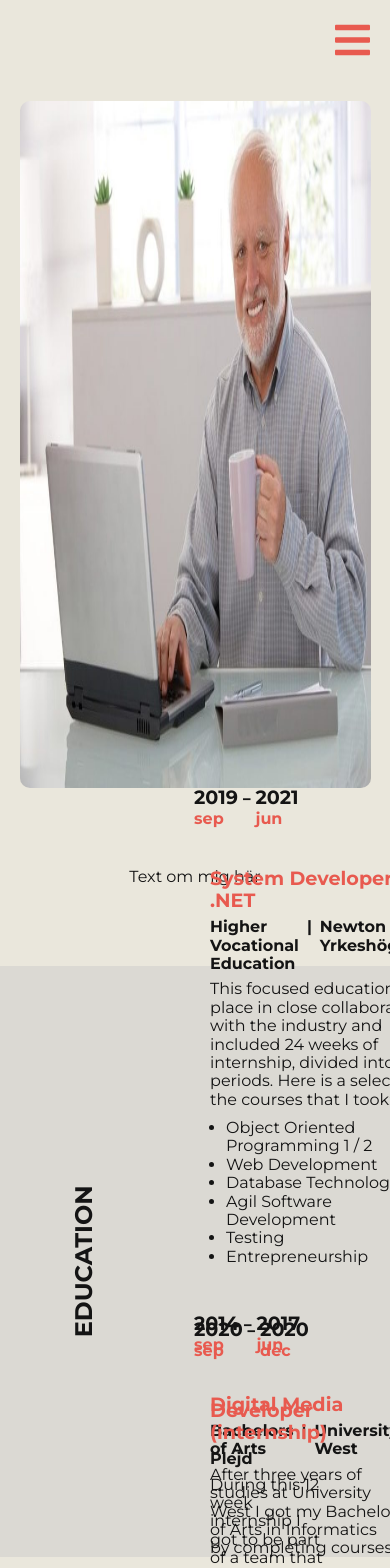
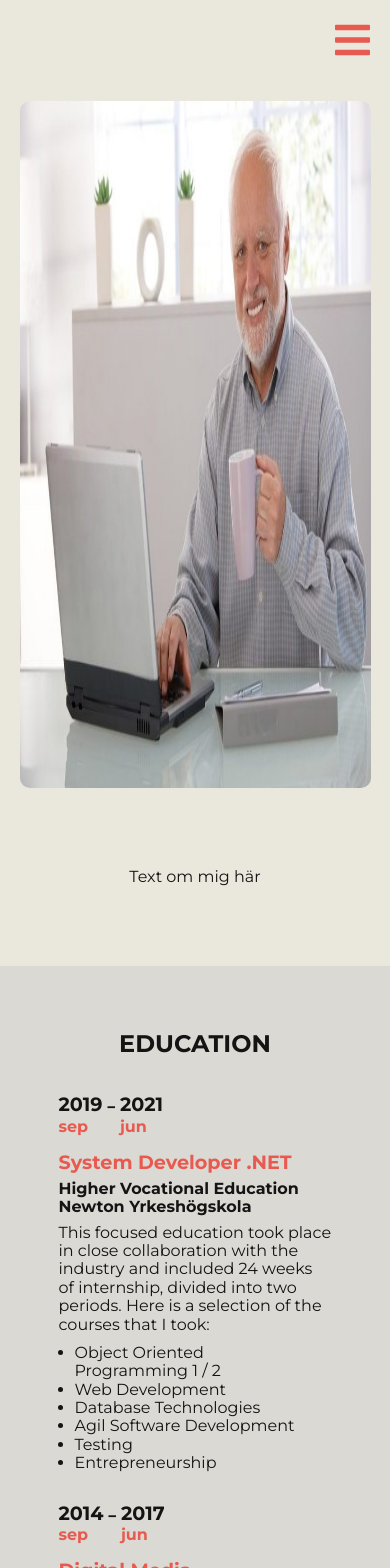
Before and after one commit to AndyCarlsson/portfolio, a React (Create React App) app: page /about in a window 390 px wide. Shown: the top 1568 px of the page. Built offline with nearby package versions, Linux system fonts and the light colour scheme.

Commit message:
Updated mobile styling for about page

```diff
--- a/package.json
+++ b/package.json
@@ -18,6 +18,7 @@
     "react-scripts": "4.0.0",
     "react-spring": "^8.0.27",
     "styled-components": "^5.2.1",
+    "styled-normalize": "^8.0.7",
     "web-vitals": "^0.2.4"
   },
   "scripts": {
--- a/src/components/About/styles/ListStyles.js
+++ b/src/components/About/styles/ListStyles.js
@@ -9,6 +9,21 @@ import { animated } from 'react-spring';
 //   width: 100%;
 // `;
 
+export const ListWrapper = styled.div`
+  display: flex;
+  flex-direction: row;
+  justify-content: center;
+  align-items: center;
+  width: 100%;
+  min-height: 70vh;
+  background-color: ${({ bgColor }) => bgColor};
+
+  @media (max-width: 480px) {
+    //     width: 90%;
+    //     font-size: 1.5rem;
+  }
+`;
+
 export const Container = styled.div`
   display: grid;
   justify-content: center;
@@ -17,16 +32,12 @@ export const Container = styled.div`
   width: 70%;
   grid-row-gap: 1rem;
   grid-column-gap: 5rem;
-`;
 
-export const ListWrapper = styled.div`
-  display: flex;
-  flex-direction: row;
-  justify-content: center;
-  align-items: center;
-  width: 100%;
-  height: 70vh;
-  background-color: ${({ bgColor }) => bgColor};
+  @media (max-width: 480px) {
+    padding: 3rem 0;
+    display: flex;
+    flex-direction: column;
+  }
 `;
 
 // export const Title = styled.h1`
@@ -50,6 +61,7 @@ export const Title = styled.h1`
   grid-row: 1 / span 2;
 
   @media (max-width: 480px) {
+    transform: rotate(0deg);
     width: 90%;
     font-size: 1.5rem;
   }
@@ -78,8 +90,9 @@ export const ItemContainer = styled(animated.div)`
 
   @media (max-width: 480px) {
     align-items: flex-start;
+    gap: 1rem;
     flex-direction: column;
-    width: 90%;
+    /* width: 90%; */
   }
 `;
 
@@ -100,6 +113,15 @@ export const ItemInfoContainer = styled.div`
   font-weight: 700;
   gap: 0.5rem;
   margin-bottom: 7px;
+
+  @media (max-width: 480px) {
+    span {
+      display: none;
+    }
+
+    gap: 0;
+    flex-direction: column;
+  }
 `;
 
 export const CourseList = styled.ul`
@@ -145,5 +167,9 @@ export const InfoContainer = styled.div`
   flex-direction: column;
   padding: 1rem;
   border-radius: 10px;
+
+  @media (max-width: 480px) {
+    padding: 0;
+  }
   /* background-color: #dbd9d3; */
 `;
--- a/src/components/Contact/styles/ContactStyles.js
+++ b/src/components/Contact/styles/ContactStyles.js
@@ -3,11 +3,10 @@ import { animated } from 'react-spring';
 
 export const Container = styled.div`
   max-width: 100%;
-  min-height: 93vh;
+  min-height: 90vh;
   display: flex;
   flex-direction: column;
   justify-content: center;
-  background-color: lightblue;
 
   @media (max-width: 480px) {
     min-height: 100vh;
--- a/src/components/Navigation/Navbar.js
+++ b/src/components/Navigation/Navbar.js
@@ -83,7 +83,9 @@ export default function Navbar() {
                   <MenuContainer>
                     <SmallNavUl>
                       <SmallNavLi onClick={() => setShowMenu(false)}>
-                        <SmallStyledNavLink to='/'>Home</SmallStyledNavLink>
+                        <SmallStyledNavLink exact to='/'>
+                          Home
+                        </SmallStyledNavLink>
                       </SmallNavLi>
                       {NavigationData.map((item) => (
                         <SmallNavLi key={item.id} onClick={() => setShowMenu(false)}>
@@ -97,8 +99,6 @@ export default function Navbar() {
           )}
         </>
       ) : (
-        (console.log('Is NOT mobile!'),
-        (
         <Container>
           <StyledNavLink exact to='/'>
             <Logo>AC</Logo>
@@ -112,7 +112,6 @@ export default function Navbar() {
           </ItemUl>
           <Button>Resume</Button>
         </Container>
-        ))
       )}
     </>
   );
--- a/src/components/Navigation/Navigation.js
+++ b/src/components/Navigation/Navigation.js
@@ -3,9 +3,5 @@ import Navbar from './Navbar';
 import NavbarSmall from './NavbarSmall';
 
 export default function Navigation() {
-  return (
-    <>
-      <Navbar />
-    </>
-  );
+  return <Navbar />;
 }
--- a/src/components/Start/styles/StartStyles.js
+++ b/src/components/Start/styles/StartStyles.js
@@ -5,7 +5,7 @@ export const Container = styled.div`
   display: flex;
   justify-content: center;
   align-items: center;
-  min-height: 93vh;
+  min-height: 90vh;
   width: 100%;
 
   @media (max-width: 480px) {
@@ -20,8 +20,7 @@ export const TextContainer = styled.div`
   display: flex;
   flex-direction: column;
   width: 70%;
-  min-height: 100%;
-  margin-bottom: 10vh;
+  margin-bottom: 5rem;
 
   @media (max-width: 480px) {
     width: 100%;
--- a/src/global-styles.js
+++ b/src/global-styles.js
@@ -9,12 +9,13 @@ export const GlobalStyles = createGlobalStyle`
 
 html,
 body {
+  padding: 0;
+  margin: 0;
   font-family: 'Montserrat', sans-serif;
   color: #141414;
   background-color: #EAE7DC;
-  overflow: hidden;
   font-size: 16px;
-  min-height: 100vh;
+  max-height: 100vh;
   width: 100%;
 }
 
--- a/src/index.js
+++ b/src/index.js
@@ -3,10 +3,11 @@ import ReactDOM from 'react-dom';
 import App from './App';
 import reportWebVitals from './reportWebVitals';
 import { GlobalStyles } from './global-styles';
-import 'normalize.css';
+import { Normalize } from 'styled-normalize';
 
 ReactDOM.render(
   <>
+    <Normalize />
     <GlobalStyles />
     <App />
   </>,
```
Also changed, not shown: 1 other file (tests, documents, lock files or other folders). Lines whose indentation alone changed are shown as unchanged.
